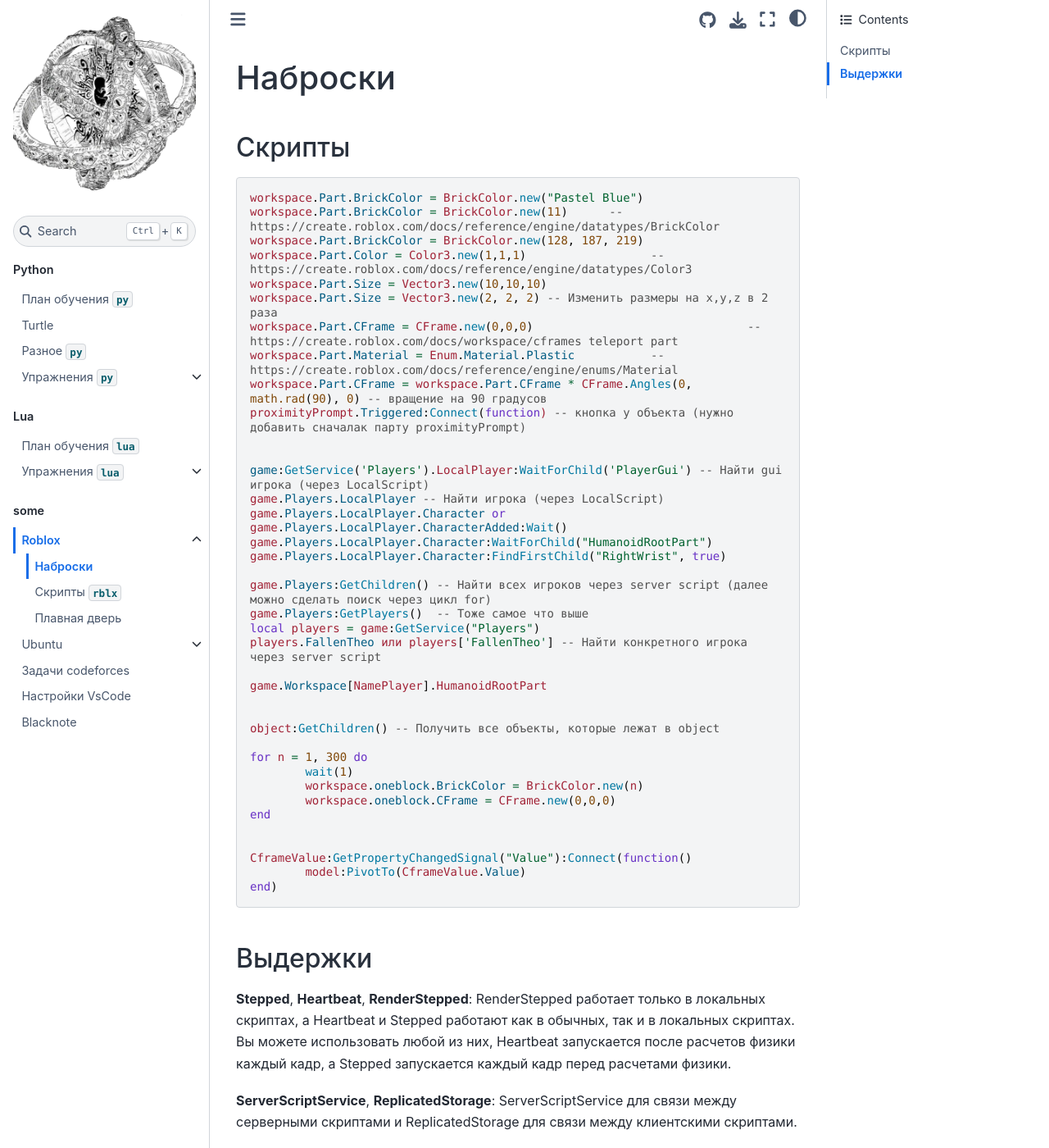
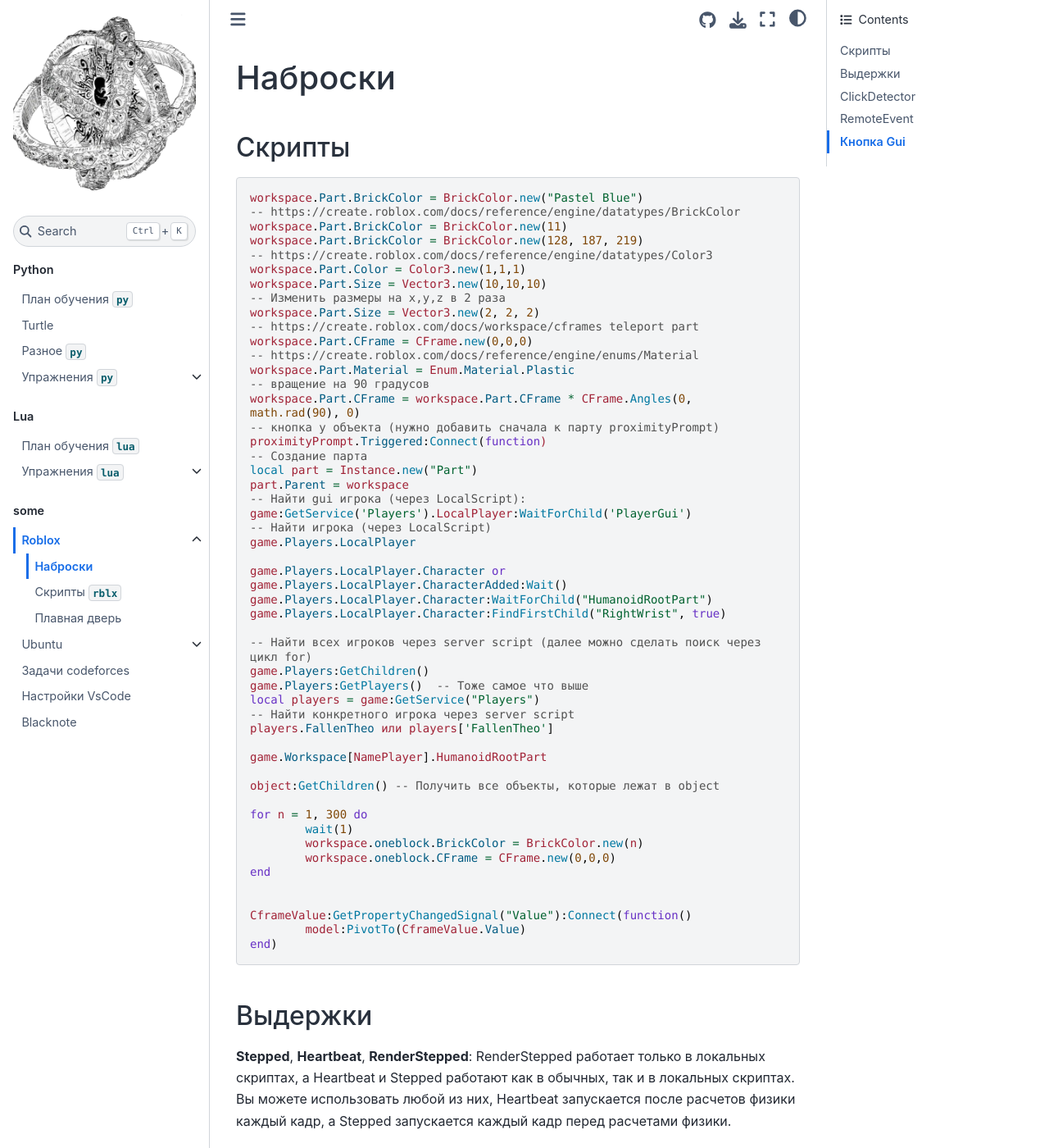
Before and after one commit to your-teach/faithpages, a Jupyter Book: the page built from Roblox/notes.md, in a window 1280 px wide and 1400 px high. Shown: the whole window at 82% size. Built offline with Jupyter Book 1.0.4 settings and Sphinx 7.4.7 and the Sphinx Book theme 1.1.4, drawn with Linux system fonts in a browser that asks for light colours; some of the changed text lies outside the part shown.

Commit message:
edit pages

````diff
--- a/Roblox/notes.md
+++ b/Roblox/notes.md
@@ -3,30 +3,42 @@
 ## Скрипты
 ```lua
 workspace.Part.BrickColor = BrickColor.new("Pastel Blue")
-workspace.Part.BrickColor = BrickColor.new(11)	    -- https://create.roblox.com/docs/reference/engine/datatypes/BrickColor
+-- https://create.roblox.com/docs/reference/engine/datatypes/BrickColor
+workspace.Part.BrickColor = BrickColor.new(11)
 workspace.Part.BrickColor = BrickColor.new(128, 187, 219)
-workspace.Part.Color = Color3.new(1,1,1)                  -- https://create.roblox.com/docs/reference/engine/datatypes/Color3
+-- https://create.roblox.com/docs/reference/engine/datatypes/Color3
+workspace.Part.Color = Color3.new(1,1,1)
 workspace.Part.Size = Vector3.new(10,10,10)
-workspace.Part.Size = Vector3.new(2, 2, 2) -- Изменить размеры на x,y,z в 2 раза
-workspace.Part.CFrame = CFrame.new(0,0,0) 				-- https://create.roblox.com/docs/workspace/cframes teleport part
-workspace.Part.Material = Enum.Material.Plastic           -- https://create.roblox.com/docs/reference/engine/enums/Material
-workspace.Part.CFrame = workspace.Part.CFrame * CFrame.Angles(0, math.rad(90), 0) -- вращение на 90 градусов
-proximityPrompt.Triggered:Connect(function) -- кнопка у объекта (нужно добавить сначалак парту proximityPrompt)
+-- Изменить размеры на x,y,z в 2 раза
+workspace.Part.Size = Vector3.new(2, 2, 2)
+-- https://create.roblox.com/docs/workspace/cframes teleport part
+workspace.Part.CFrame = CFrame.new(0,0,0)
+-- https://create.roblox.com/docs/reference/engine/enums/Material
+workspace.Part.Material = Enum.Material.Plastic
+-- вращение на 90 градусов
+workspace.Part.CFrame = workspace.Part.CFrame * CFrame.Angles(0, math.rad(90), 0)
+-- кнопка у объекта (нужно добавить сначала к парту proximityPrompt)
+proximityPrompt.Triggered:Connect(function)
+-- Создание парта
+local part = Instance.new("Part")
+part.Parent = workspace
+-- Найти gui игрока (через LocalScript):
+game:GetService('Players').LocalPlayer:WaitForChild('PlayerGui')
+-- Найти игрока (через LocalScript)
+game.Players.LocalPlayer
 
-
-game:GetService('Players').LocalPlayer:WaitForChild('PlayerGui') -- Найти gui игрока (через LocalScript)
-game.Players.LocalPlayer -- Найти игрока (через LocalScript)
 game.Players.LocalPlayer.Character or game.Players.LocalPlayer.CharacterAdded:Wait()
 game.Players.LocalPlayer.Character:WaitForChild("HumanoidRootPart")
 game.Players.LocalPlayer.Character:FindFirstChild("RightWrist", true)
 
-game.Players:GetChildren() -- Найти всех игроков через server script (далее можно сделать поиск через цикл for)
+-- Найти всех игроков через server script (далее можно сделать поиск через цикл for)
+game.Players:GetChildren()
 game.Players:GetPlayers()  -- Тоже самое что выше
 local players = game:GetService("Players")
-players.FallenTheo или players['FallenTheo'] -- Найти конкретного игрока через server script
+-- Найти конкретного игрока через server script
+players.FallenTheo или players['FallenTheo']
 
 game.Workspace[NamePlayer].HumanoidRootPart
-
 
 object:GetChildren() -- Получить все объекты, которые лежат в object
 
@@ -58,3 +70,57 @@
 **Remote events** - это события, которые можно вызывать из одного скрипта и обрабатывать в другом скрипте. Они позволяют вам отправлять уведомления из одного скрипта в другой, не ожидая никакого результата. Например, вы можете использовать remote events для того, чтобы уведомить другие скрипты о том, что произошло какое-то событие
 
 https://create.roblox.com/docs/scripting/events/remote - Server <=> Client
+
+
+## ClickDetector
+
+Server Script
+```lua
+local click_detector = script.Parent.ClickDetector
+local part = script.Parent
+
+function click()
+	part.BrickColor = BrickColor.new('Black')
+end
+
+click_detector.MouseClick:Connect(click)
+```
+
+## RemoteEvent
+
+Server Script
+```lua
+local ReplicatedStorage = game:GetService("ReplicatedStorage")
+local remoteEvent = ReplicatedStorage:FindFirstChildOfClass("RemoteEvent")
+
+local function something(player, info)
+	print(info)
+end
+
+remoteEvent.OnServerEvent:Connect(something)
+```
+
+Local Script
+```lua
+
+local ReplicatedStorage = game:GetService("ReplicatedStorage")
+local remoteEvent = ReplicatedStorage:FindFirstChildOfClass("RemoteEvent")
+
+wait(10)
+remoteEvent:FireServer("Прошло 10 секунд в local script")
+
+```
+
+## Кнопка Gui
+
+StarterGui -> ScreenGui -> TextButton -> LocalScript:
+
+```lua
+local button = script.Parent
+
+local function onButtonActivated()
+	print('Мы нажали на кнопку')
+end
+button.Activated:Connect(onButtonActivated)
+
+```
````
Also changed, not shown: Python/study-plan-py.md (+4 -0 lines), Roblox/scripts.md (+20 -0 lines).
